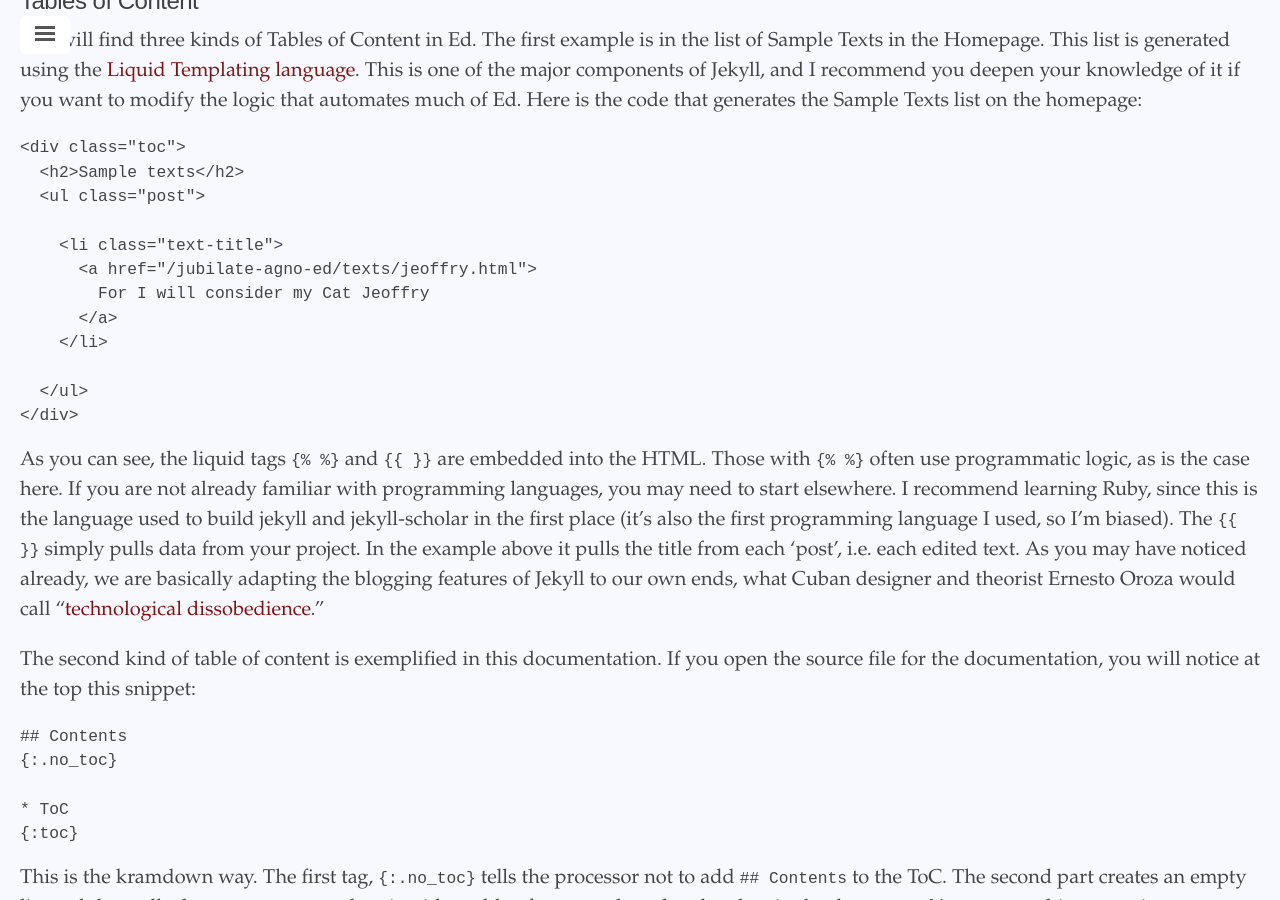
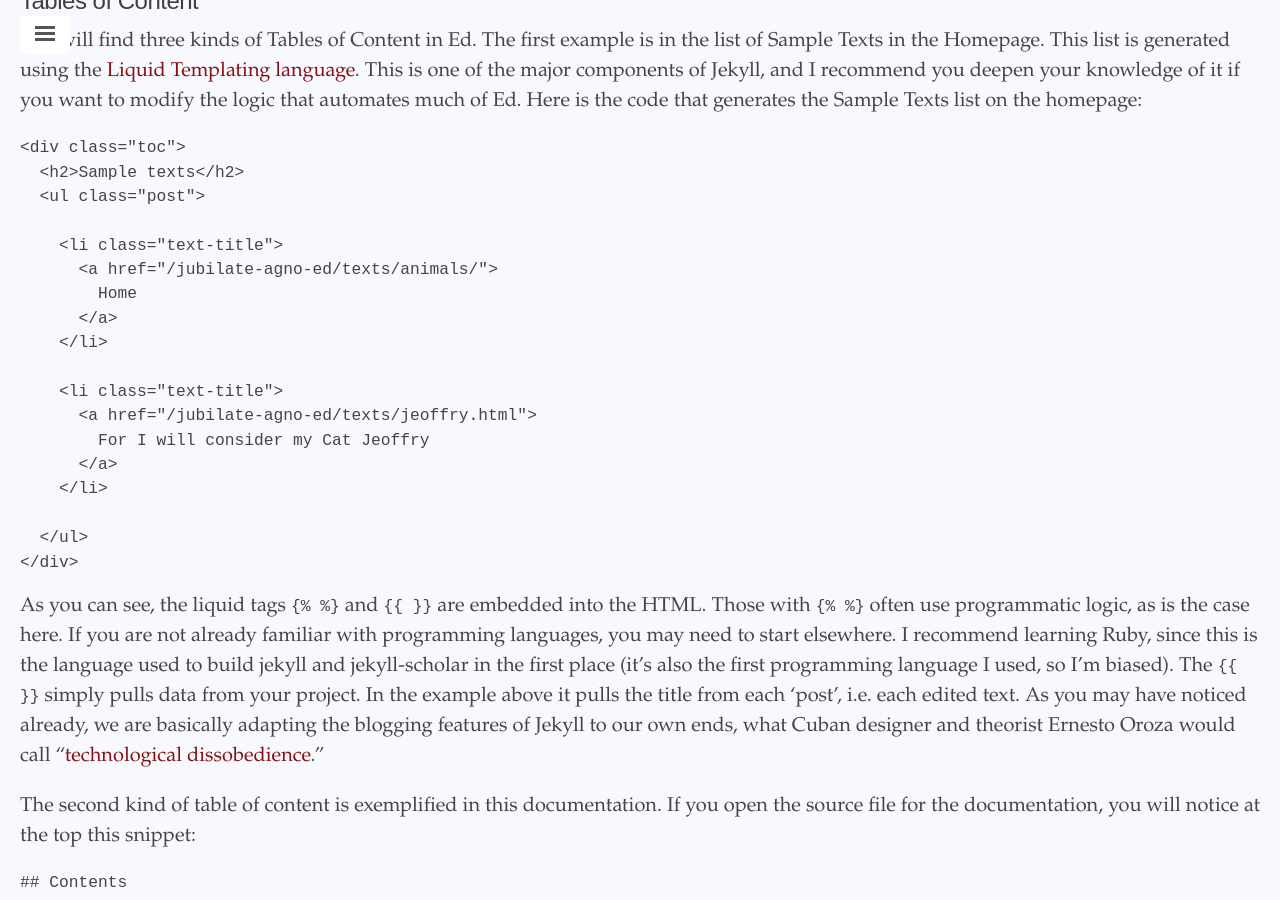
Before and after one commit to jwhittell/jubilate-agno-ed, a Jekyll site: the page built from documentation.md, in a window 1280 px wide and 900 px high, scrolled down 12993 px. Built offline with Jekyll 4.4.1, drawn with Linux system fonts in a browser that asks for light colours.

Commit message:
Update animals.html

```diff
--- a/_texts/animals.html
+++ b/_texts/animals.html
@@ -1,5 +1,8 @@
-<!DOCTYPE html>
-<html lang="en">
+---
+layout: default
+title: Home
+---
+<html>
 <head>
   <meta charsets="UTF-8">
   <meta name="viewport" contents="width-device-width, intiail-scale=1.0">
```
